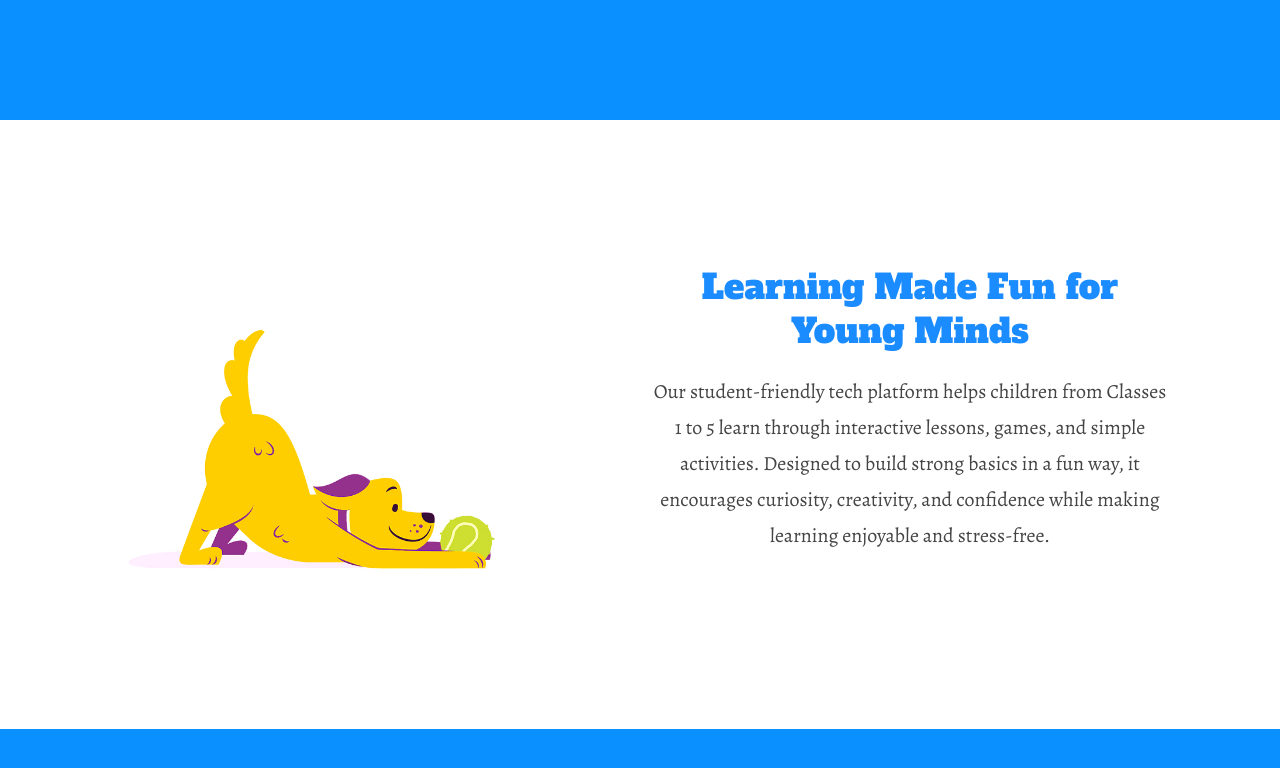
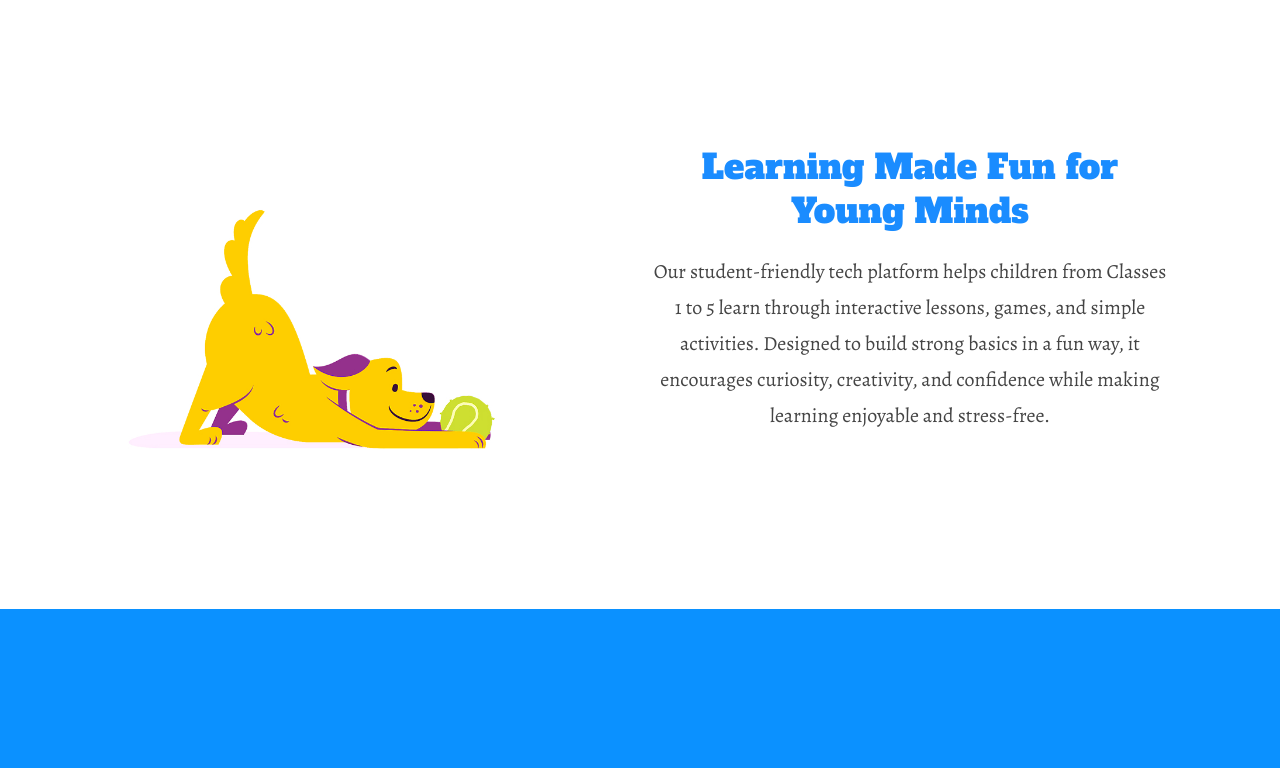
Before and after one commit to mariasanthoshmw/Study.Pilot, a Next.js app: page /Scrollpart2 in a window 1280 px wide. Shown: the top 768 px of the page. Built offline with nearby package versions, Linux system fonts and the light colour scheme.

Commit message:
Landing Final

```diff
--- a/src/styles/globals.css
+++ b/src/styles/globals.css
@@ -45,25 +45,30 @@ a {
   margin-top: 60px;
   margin-bottom: 80; /* moves image down */
 }
-
 .hero {
-  position:relative;
+  position: relative;
   width: 100%;
-  min-height: 70vh; /* 80% of viewport height */
-  overflow: hidden;
+  min-height: 90vh;
+  overflow: visible;   /* ✅ change from hidden */
   display: flex;
   align-items: center;
+
 }
 
 .hero-bg {
-  position:absolute;
-  top: 60;     /* moves image down */
-  left: 290;
-  right:80;
-  bottom:0;
-
+  position: absolute;
+  top: 90px;
+  left: 290px;
+  right: 80px;
+  bottom: 0;
+}
+.hero-bg img {
+  object-fit: contain;   /* keeps proportions */
+  transform: scale(1.25) translateY(-20px);/* 🔹 increase size */
+  transform-origin: center;
 
 }
+
 .font-jsMath {
   font-family: 'jsMath-cmbx10', serif; /* fallback to serif */
   font-weight: normal; /* adjust if needed */
@@ -171,8 +176,9 @@ a {
   background-color: #ffffff;
   padding: 90px 10px;
   min-height: 50vh;
-  margin-top: 120px; /* 🔹 THIS pushes the white section down */
+  margin-top: 0;   /* ✅ FIX */
 }
+
 
 /* Layout */
 .scroll-row {
```
